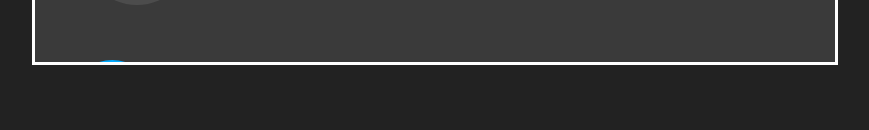
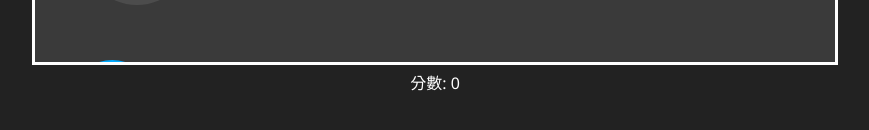
Before and after one commit to mymcworld3-droid/Racer, a website: page public/index.html in a window 1280 px wide. Shown: the part 630-760 px from the top of the page, without its empty margins (205-1074 px from the left). Drawn offline with Linux system fonts and the light colour scheme.

Commit message:
Update index.html

```diff
--- a/public/index.html
+++ b/public/index.html
@@ -11,6 +11,7 @@
     <canvas id="gameCanvas" width="800" height="600"></canvas>
     <div id="joystick"><div id="stick"></div></div>
   </div>
+  <div id="score">分數: 0</div>
   <script src="main.js"></script>
 </body>
 </html>
```
